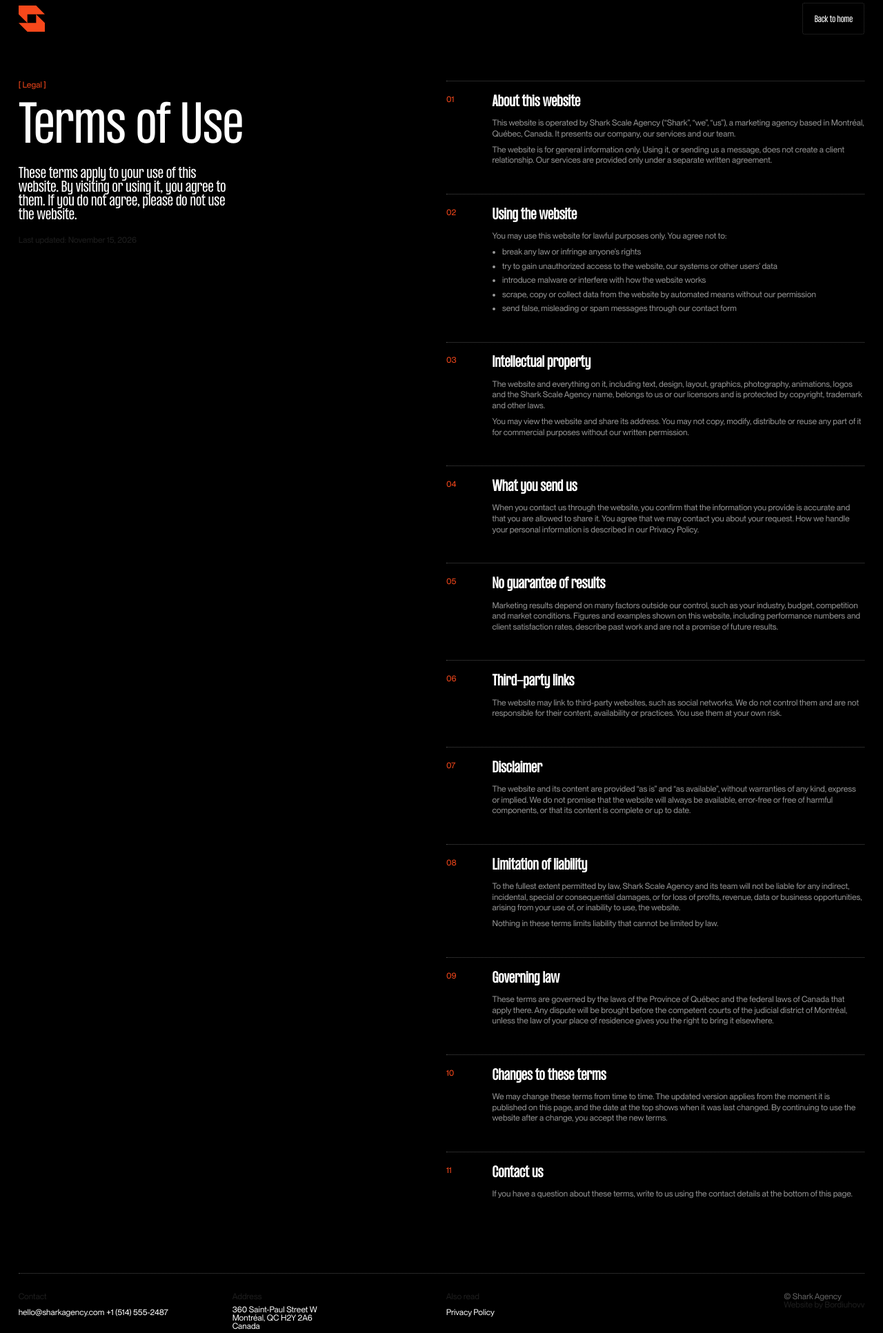
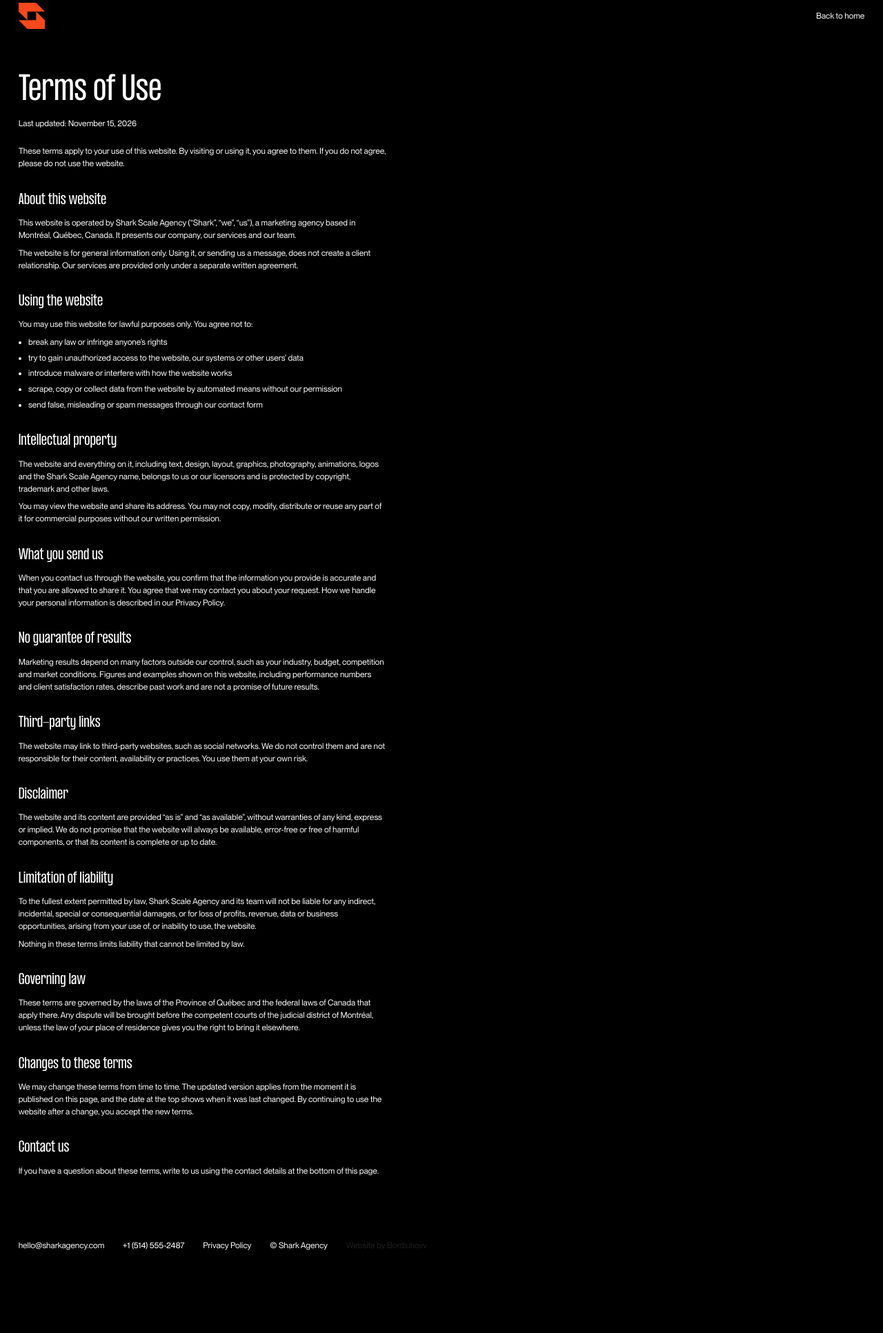
Before and after one commit to bordiuhovcreates/Shark-Agency, an Astro site: page /REPO-NAME/terms-of-use in a window 1280 px wide. Shown: the part 23-1956 px from the top of the page at 69% size. After the commit the page ends 1862 px from the top, so only its background shows below. Built offline with nearby package versions, Linux system fonts and the light colour scheme; Astro itself is replaced by a stand-in of ours.

Commit message:
Юридичні сторінки: проста колонка по лівому краю, біле на чорному
Прибрано двоколонкову верстку, оранжеві акценти, номери та лінії.

Co-Authored-By: Claude Sonnet 5.5 <noreply@anthropic.com>

```diff
--- a/src/components/LegalPage.astro
+++ b/src/components/LegalPage.astro
@@ -1,7 +1,6 @@
 ---
-// Юридична сторінка (Privacy Policy, Terms of Use). Тексти — у src/content/legal.json.
-// Ліворуч: надзаголовок, заголовок, підзаголовок і дата (прилипають при скролі).
-// Праворуч: розділи з номерами.
+// Юридична сторінка (Privacy Policy, Terms of Use): проста колонка по лівому краю, біле на чорному.
+// Тексти — у src/content/legal.json.
 import settings from '../content/settings.json';
 import legal from '../content/legal.json';
 import { url } from '../lib/url';
@@ -14,7 +13,6 @@ interface Props {
 const { doc, other } = Astro.props;
 const { common } = legal;
 const { contacts, footer } = settings;
-const pad = (n: number) => String(n).padStart(2, '0');
 const phoneHref = `tel:${contacts.phone.replace(/\s/g, '')}`;
 
 // Текст розділу: абзаци розділені порожнім рядком, рядки з «- » — маркований список
@@ -29,23 +27,17 @@ const blocks = (text: string) =>
     <a href={url('/')} class="legal__logo" aria-label={settings.seo.title}>
       <img src={url(settings.header.logo)} width="57" height="57" alt="" class="legal__logo-img" />
     </a>
-    <a href={url('/')} class="legal__back"><span class="_18px-fomula">{common.backLabel}</span></a>
+    <a href={url('/')} class="legal__link">{common.backLabel}</a>
   </header>
 
-  <main class="legal__main">
-    <div class="legal__intro">
-      <div class="_18px-neue orange legal__eyebrow">{common.eyebrow}</div>
-      <h1 class="heading-110px legal__title">{doc.title}</h1>
-      <p class="_30px-formula white legal__lead">{doc.intro}</p>
-      <p class="_18px-neue _40 legal__updated">{common.updatedLabel}: {doc.updated}</p>
-    </div>
+  <main class="legal__doc">
+    <h1 class="legal__title">{doc.title}</h1>
+    <p class="legal__meta">{common.updatedLabel}: {doc.updated}</p>
+    <p class="legal__intro">{doc.intro}</p>
 
-    <div class="legal__content">
-      {doc.sections.map((s, i) => (
+    {doc.sections.map((s) => (
       <section class="legal__section">
-          <div class="_18px-neue orange legal__num">{pad(i + 1)}</div>
-          <div class="legal__body">
-            <h2 class="_30px-formula white legal__heading">{s.title}</h2>
+        <h2 class="legal__heading">{s.title}</h2>
         <div class="legal__text">
           {blocks(s.text).map((b) =>
             'list' in b
@@ -53,84 +45,53 @@ const blocks = (text: string) =>
               : <p>{b.p}</p>
           )}
         </div>
-          </div>
       </section>
     ))}
-    </div>
   </main>
 
   <footer class="legal__footer">
-    <div class="legal__contact footer-contact">
-      <div class="_18px-neue _40 _10-margine">{common.contactLabel}</div>
-      <a href={`mailto:${contacts.email}`} class="_18px-neue white foot">{contacts.email}</a>
-      <a href={phoneHref} class="_18px-neue white foot">{contacts.phone}</a>
-    </div>
-    <div class="legal__contact footer-contact">
-      <div class="_18px-neue _40 _10-margine">{common.addressLabel}</div>
-      <div class="_18px-neue white legal__address">{contacts.address}</div>
-    </div>
-    <div class="legal__contact footer-contact">
-      <div class="_18px-neue _40 _10-margine">{common.otherLabel}</div>
-      <a href={url(other.href)} class="_18px-neue white foot">{other.title}</a>
-    </div>
-    <div class="legal__contact footer-contact legal__credits">
-      <div class="_18px-neue white _40 auto">{footer.copyright}</div>
+    <a href={`mailto:${contacts.email}`} class="legal__link">{contacts.email}</a>
+    <a href={phoneHref} class="legal__link">{contacts.phone}</a>
+    <a href={url(other.href)} class="legal__link">{other.title}</a>
+    <span class="legal__copy">{footer.copyright}</span>
     <CreditLink />
-    </div>
   </footer>
 </div>
 
 <style is:global>
-  .legal { padding: var(--space-40); min-height: 100svh; display: flex; flex-direction: column; }
+  .legal { padding: var(--space-40); min-height: 100svh; display: flex; flex-direction: column; color: var(--color-white); }
 
   .legal__bar { display: flex; justify-content: space-between; align-items: center; }
   .legal__logo { display: inline-block; }
   .legal__logo-img { width: 3.5625em; height: 3.5625em; }
-  .legal__back { border: 1px dotted var(--color-white-20); width: 8.4375em; height: 4.375em; border-radius: var(--radius-5); display: flex; justify-content: center; align-items: center; padding-top: .2em; transition: background-color var(--duration); }
-  .legal__back ._18px-fomula { transition: color var(--duration); }
-  .legal__back:hover { background-color: var(--color-white); }
-  .legal__back:hover ._18px-fomula { color: var(--color-black); }
 
-  .legal__main { display: flex; justify-content: space-between; align-items: flex-start; margin-top: var(--space-100); flex: 1; }
-  .legal__intro { position: sticky; top: var(--space-40); width: 38.75em; display: flex; flex-direction: column; align-items: flex-start; gap: var(--space-30); }
-  ._18px-neue.legal__eyebrow { width: auto; }
-  .legal__title { margin: 0; width: auto; }
-  .legal__lead { margin: 0; width: 15.5em; text-align: left; }
-  ._18px-neue.legal__updated { margin: 0; width: auto; }
+  .legal__link { font-family: var(--font-neue); font-size: var(--text-18); line-height: 1; color: var(--color-white); transition: opacity var(--duration); }
+  .legal__link:hover { opacity: .4; }
 
-  .legal__content { width: 56.875em; }
-  .legal__section { display: grid; grid-template-columns: 6.25em 1fr; border-top: var(--line-dotted); padding-top: var(--space-30); padding-bottom: var(--space-60); }
-  ._18px-neue.legal__num { width: auto; }
-  .legal__heading { margin: 0; width: auto; }
-  .legal__body { display: flex; flex-direction: column; gap: var(--space-20); }
-  .legal__text { display: flex; flex-direction: column; gap: var(--space-10); font-family: var(--font-neue); font-size: var(--text-18); line-height: 1.3; color: var(--color-white-60); }
+  .legal__doc { width: 100%; max-width: 50em; margin-top: var(--space-100); flex: 1; text-align: left; }
+  .legal__title { margin: 0; font-family: var(--font-formula); font-size: var(--text-70); font-weight: 400; line-height: 1; }
+  .legal__meta { margin: var(--space-20) 0 0; font-family: var(--font-neue); font-size: var(--text-18); line-height: 1.5; }
+  .legal__intro { margin: var(--space-30) 0 0; font-family: var(--font-neue); font-size: var(--text-18); line-height: 1.5; }
+
+  .legal__section { margin-top: var(--space-50); }
+  .legal__heading { margin: 0 0 var(--space-10); font-family: var(--font-formula); font-size: var(--text-30); font-weight: 400; line-height: 1.1; }
+  .legal__text { display: flex; flex-direction: column; gap: var(--space-10); font-family: var(--font-neue); font-size: var(--text-18); line-height: 1.5; }
   .legal__text p { margin: 0; }
   .legal__text ul { margin: 0; padding-left: 1.2em; display: flex; flex-direction: column; gap: .4em; }
 
-  .legal__footer { display: grid; grid-template-columns: repeat(4, 1fr); column-gap: var(--space-20); row-gap: var(--space-60); border-top: var(--line-dotted); padding-top: var(--space-40); margin-top: var(--space-100); }
-  ._18px-neue.legal__address { width: 12em; }
-  .legal__credits { justify-self: end; align-items: flex-start; }
-
-  @media screen and (max-width: 767px) {
-    .legal__main { flex-direction: column; gap: var(--space-60); }
-    .legal__intro { position: static; width: 100%; }
-    .legal__content { width: 100%; }
-    .legal__footer { grid-template-columns: 1fr 1fr; }
-  }
+  .legal__footer { display: flex; flex-wrap: wrap; gap: var(--space-20) var(--space-40); margin-top: var(--space-100); padding-top: var(--space-40); }
+  .legal__copy { font-family: var(--font-neue); font-size: var(--text-18); line-height: 1; }
+  .legal__footer ._18px-neue.credit-link { font-size: var(--text-18); }
 
   @media screen and (max-width: 479px) {
     .legal { padding: var(--space-20); }
     .legal__logo-img { width: 1.875em; height: 1.875em; }
-    .legal__back { width: 5.5em; height: 2.5em; }
-    .legal__main { margin-top: var(--space-60); gap: var(--space-50); }
-    .legal__intro { gap: var(--space-20); }
+    .legal__link, .legal__copy, .legal__footer ._18px-neue.credit-link { font-size: var(--text-14); }
+    .legal__doc { margin-top: var(--space-60); }
     .legal__title { font-size: var(--text-50); }
-    .legal__lead { width: 100%; font-size: var(--text-22); }
-    .legal__section { grid-template-columns: 3.5em 1fr; padding-bottom: var(--space-40); }
+    .legal__meta, .legal__intro, .legal__text { font-size: var(--text-14); }
+    .legal__section { margin-top: var(--space-40); }
     .legal__heading { font-size: var(--text-22); }
-    .legal__text { font-size: var(--text-14); line-height: 1.35; }
-    .legal__footer { margin-top: var(--space-60); row-gap: var(--space-40); }
-    ._18px-neue.legal__address { width: 100%; }
-    .legal__credits { justify-self: start; }
+    .legal__footer { margin-top: var(--space-60); flex-direction: column; }
   }
 </style>
--- a/src/content/legal.json
+++ b/src/content/legal.json
@@ -1,6 +1,5 @@
 {
   "common": {
-    "eyebrow": "[ Legal ]",
     "updatedLabel": "Last updated",
     "backLabel": "Back to home",
     "contactLabel": "Contact",
```
Also changed, not shown: .pages.yml. Lines whose indentation alone changed are shown as unchanged.
